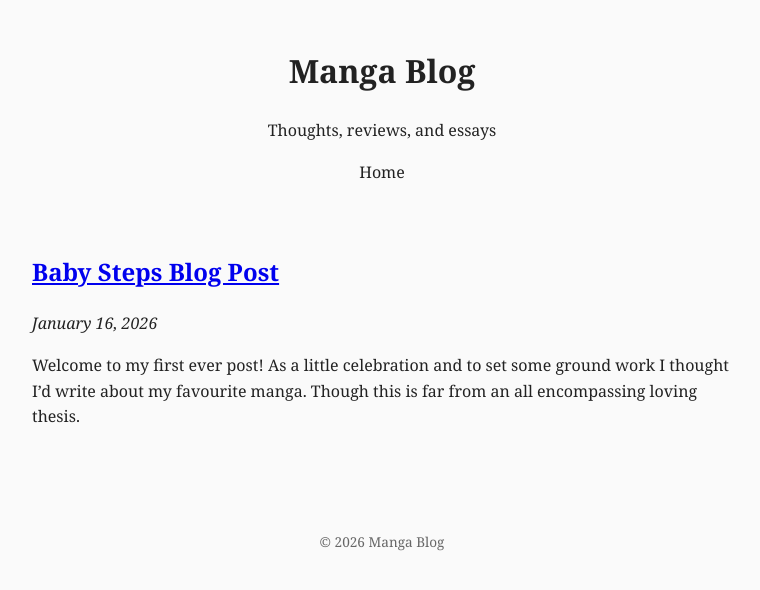
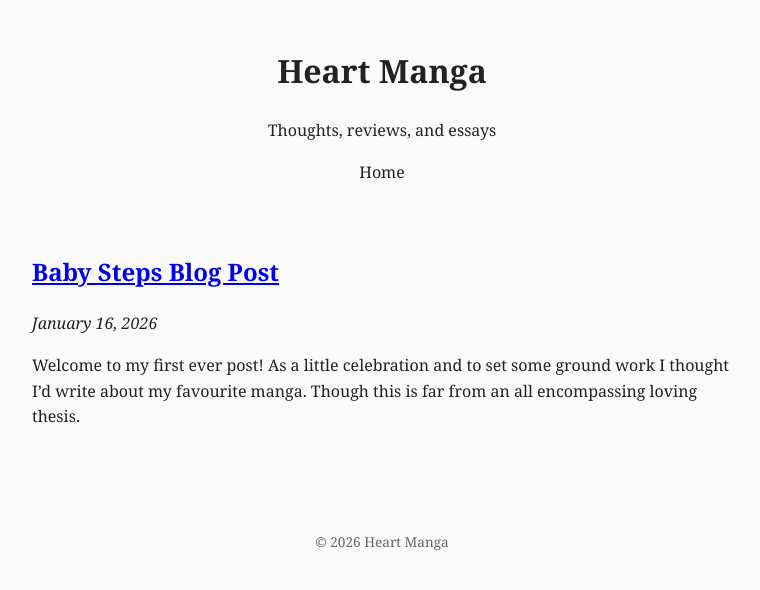
Before and after one commit to Rankin47/Rankin47.github.io, a Jekyll site: the page built from index.md, in a window 1280 px wide. Shown: the top 590 px of the page, without its empty margins (258-1018 px from the left). Built offline with Jekyll 4.4.1, drawn with Linux system fonts in a browser that asks for light colours.

Commit message:
Update _config.yml

```diff
--- a/_config.yml
+++ b/_config.yml
@@ -1,4 +1,4 @@
-title: Manga Blog
+title: Heart Manga
 description: Thoughts, reviews, and essays
 theme: null
 markdown: kramdown
```
